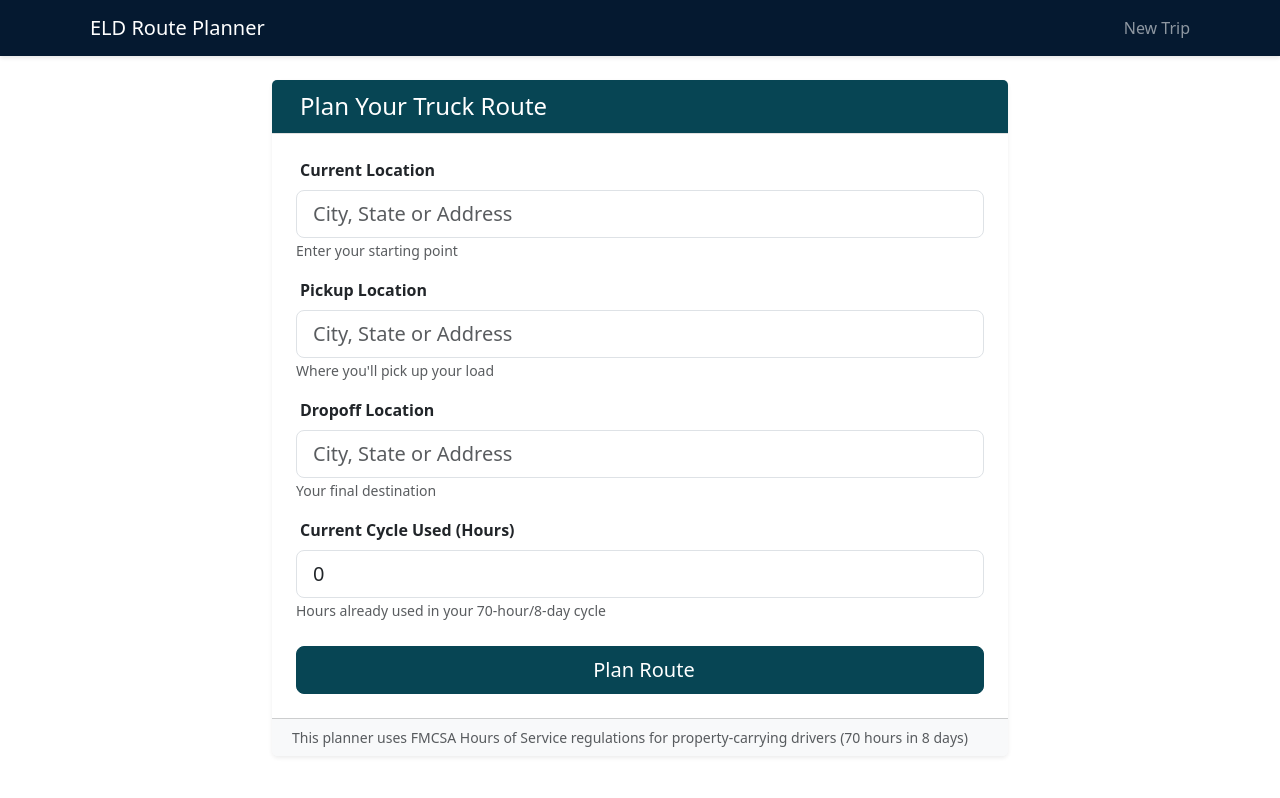
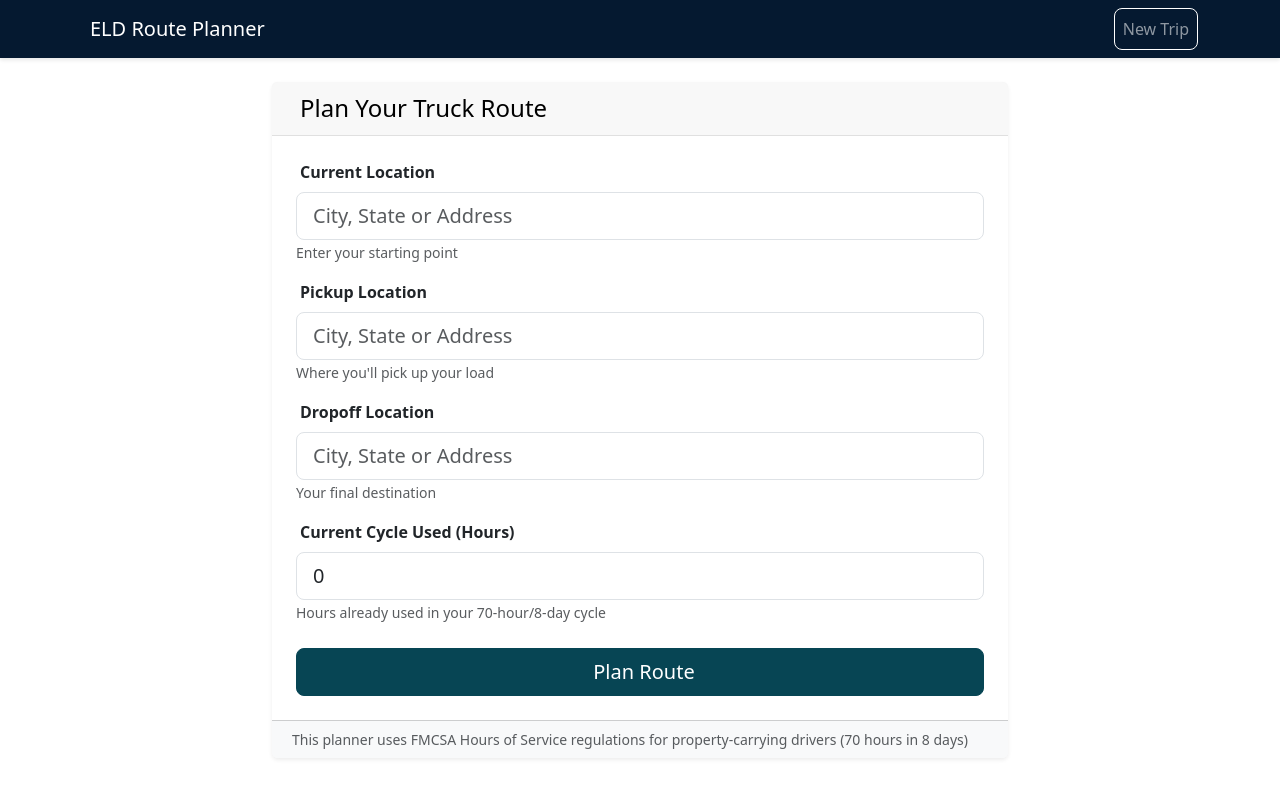
Before and after one commit to Ebiperre/trucking-frontend, a React (Create React App) app: page / in a window 1280 px wide. Built offline with nearby package versions, Linux system fonts and the light colour scheme.

Commit message:
UI update

```diff
--- a/src/components/Navigation.js
+++ b/src/components/Navigation.js
@@ -15,9 +15,8 @@ function Navigation() {
         </button>
         <div className="collapse navbar-collapse" id="navbarNav">
           <ul className="navbar-nav ms-auto">
-            <li className="nav-item">
+            <li className="nav-item rounded-3 border border-white">
               <Link className="nav-link" to="/">
-                <i className="bi bi-plus-circle me-1"></i>
                 New Trip
               </Link>
             </li>
--- a/src/components/RouteMap.js
+++ b/src/components/RouteMap.js
@@ -204,10 +204,9 @@ function RouteMap() {
     <div className="row">
       <div className="col-md-8">
         <div className="card mb-4 shadow-sm">
-          <div className="card-header bg-primary text-white d-flex justify-content-between align-items-center">
+          <div className="card-header text-black d-flex justify-content-between align-items-center">
             <h4 className="mb-0"><i className="bi bi-map me-2"></i>Route Map</h4>
-            <Link to={`/logs/${tripId}`} className="btn btn-light btn-sm">
-              <i className="bi bi-journal-text me-1"></i>
+            <Link to={`/logs/${tripId}`} className="btn btn-light btn-sm bg-secondary text-white p-2">
               View ELD Logs
             </Link>
           </div>
@@ -252,7 +251,7 @@ function RouteMap() {
         </div>
 
         <div className="card shadow-sm">
-          <div className="card-header bg-secondary text-white">
+          <div className="card-header text-black">
             <h5 className="mb-0"><i className="bi bi-speedometer2 me-2"></i>Trip Summary</h5>
           </div>
           <div className="card-body">
@@ -282,7 +281,7 @@ function RouteMap() {
 
       <div className="col-md-4">
         <div className="card shadow-sm mb-4">
-          <div className="card-header bg-primary text-white">
+          <div className="card-header text-black">
             <h5 className="mb-0"><i className="bi bi-geo-alt me-2"></i>Route Details</h5>
           </div>
           <div className="card-body">
@@ -318,7 +317,7 @@ function RouteMap() {
         </div>
 
         <div className="card shadow-sm">
-          <div className="card-header bg-secondary text-white">
+          <div className="card-header text-black">
             <h5 className="mb-0"><i className="bi bi-list-check me-2"></i>Route Segments</h5>
           </div>
           <div className="list-group list-group-flush" style={{ maxHeight: '400px', overflowY: 'auto' }}>
--- a/src/components/TripForm.js
+++ b/src/components/TripForm.js
@@ -50,7 +50,7 @@ function TripForm() {
     <div className="row justify-content-center">
       <div className="col-md-8">
         <div className="card shadow-sm">
-          <div className="card-header bg-primary text-white">
+          <div className="card-header text-black">
             <h4 className="mb-0"><i className="bi bi-pin-map me-2"></i>Plan Your Truck Route</h4>
           </div>
           <div className="card-body p-4">
```
